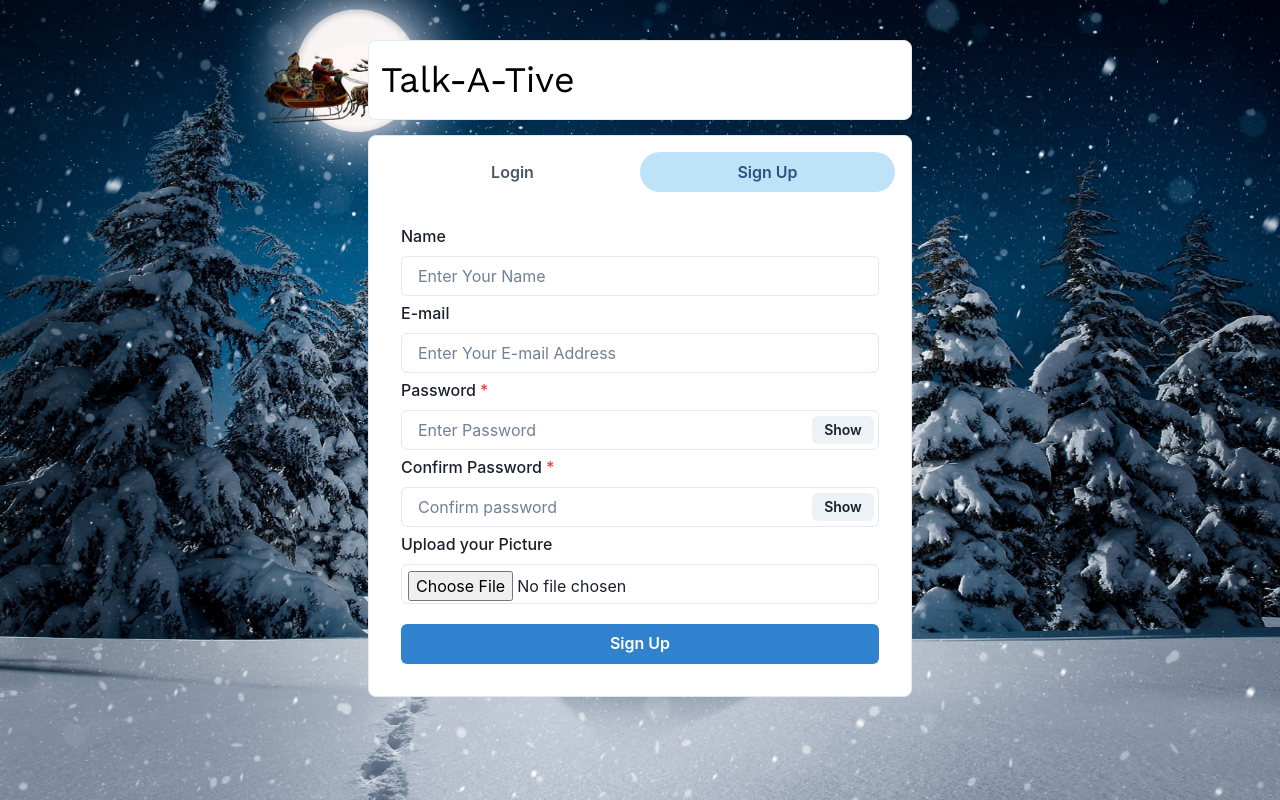
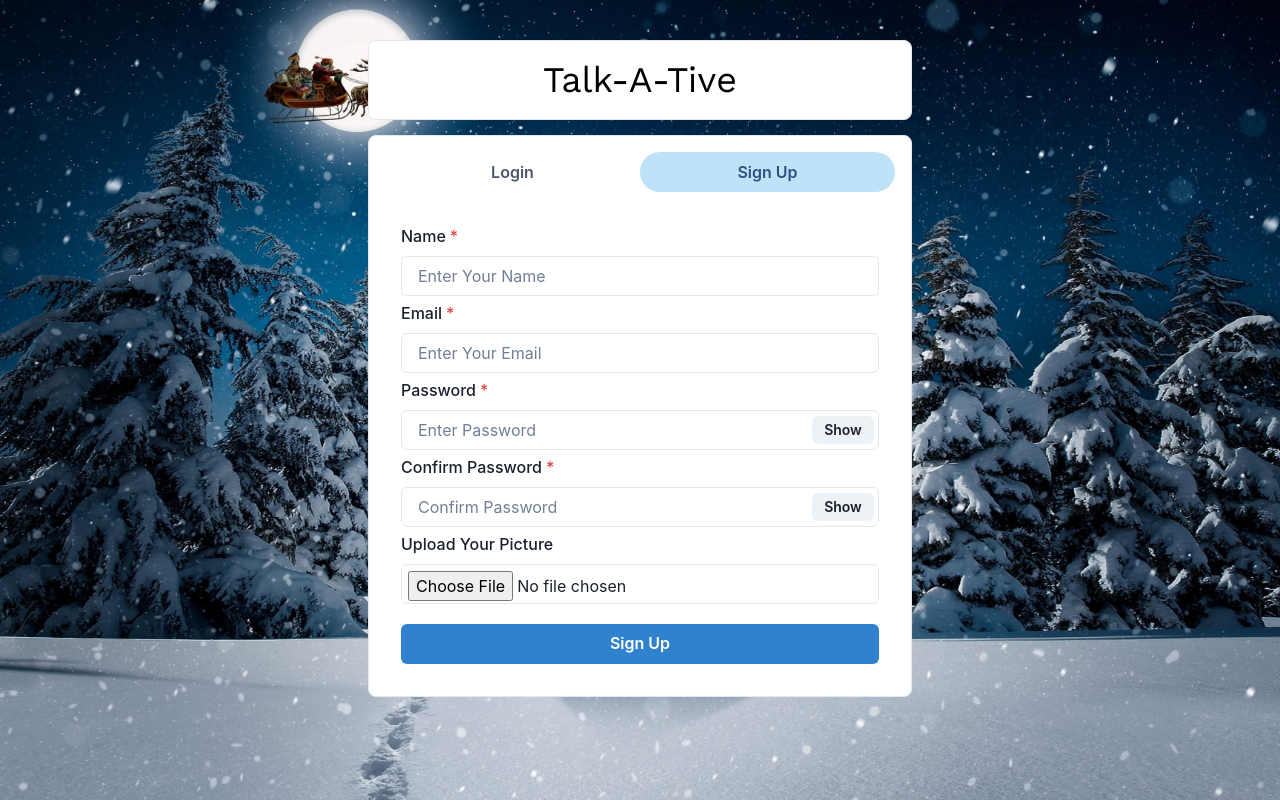
Before and after one commit to TusharSharma530/Chatting_Application, a React (Create React App) app in the folder frontend/: page / in a window 1280 px wide. Both pictures are taken after a click on the tab "Sign Up". Built offline with nearby package versions, Linux system fonts and the light colour scheme; the HTML template or start-up script is replaced by a standard one.

Commit message:
Fix CORS issue and update frontend endpoints

```diff
--- a/frontend/src/App.js
+++ b/frontend/src/App.js
@@ -1,17 +1,16 @@
-import logo from './logo.svg';
 import './App.css';
-import { Route, Routes } from "react-router-dom";
+import { Route, Routes } from 'react-router-dom';
 import Home from './pages/Home';
 import ChatPage from './pages/ChatPage';
+
 function App() {
   return (
-   <div className='App' >
-    <Routes>
-    <Route path='/' Component={Home}  />
-    <Route path='/chats' Component={ChatPage}/>
-
-    </Routes>
-   </div>
+    <div className="App">
+      <Routes>
+        <Route path="/" element={<Home />} />
+        <Route path="/chats" element={<ChatPage />} />
+      </Routes>
+    </div>
   );
 }
 
--- a/frontend/src/components/Authentication/Login.jsx
+++ b/frontend/src/components/Authentication/Login.jsx
@@ -1,23 +1,30 @@
-import { Button, FormControl, FormLabel, Input, InputGroup, InputRightElement, VStack, useToast } from '@chakra-ui/react'
-import axios from 'axios';
-import React, { useState } from 'react'
-import { useNavigate } from 'react-router-dom';
-
-
+import {
+  Button,
+  FormControl,
+  FormLabel,
+  Input,
+  InputGroup,
+  InputRightElement,
+  VStack,
+  useToast,
+} from "@chakra-ui/react";
+import axios from "axios";
+import React, { useState } from "react";
+import { useNavigate } from "react-router-dom";
 
 const Login = () => {
-
-
   const [email, setEmail] = useState();
   const [password, setPassword] = useState();
 
   const [loading, setLoading] = useState(false);
   const [show, setShow] = useState(false);
-    const toast =useToast();
-    const navigate=useNavigate();
+  const toast = useToast();
+  const navigate = useNavigate();
+
   const submitHandler = async () => {
     setLoading(true);
-      if ( !email || !password ) {
+
+    if (!email || !password) {
       toast({
         title: "Please fill all the fields",
         status: "warning",
@@ -31,57 +38,57 @@ const Login = () => {
 
     try {
       const config = {
-          Headers: {
-            "content-type": "application/json",
+        headers: {
+          "Content-Type": "application/json",
         },
       };
+
+      console.time("login-request");
+
       const { data } = await axios.post(
         `${process.env.REACT_APP_API_URL}/api/user/login`,
         { email, password },
         config
       );
 
-
+      console.timeEnd("login-request");
 
       toast({
-          title: "Login Successfull",
+        title: "Login Successful",
         status: "success",
         duration: 5000,
         isClosable: true,
         position: "top",
       });
-        localStorage.setItem("userInfo",JSON.stringify(data))
+
+      localStorage.setItem("userInfo", JSON.stringify(data));
       setLoading(false);
-        navigate("/chats")
+      navigate("/chats");
     } catch (error) {
       toast({
-          title:"----Error Occured-----",
-          description:error.response.data.message,
-          status:"error",
-          duration:5000,
-          isClosable:true,
-          position:"top"
-        })
+        title: "Error Occurred",
+        description: error?.response?.data?.message || error.message,
+        status: "error",
+        duration: 5000,
+        isClosable: true,
+        position: "top",
+      });
       setLoading(false);
     }
   };
 
   return (
-        <VStack
-        spacing={'5px'}
-        >
-
-
-          <FormControl id='email' >
+    <VStack spacing={"5px"}>
+      <FormControl id="email" isRequired>
         <FormLabel>E-mail</FormLabel>
         <Input
-              type='email'
+          type="email"
           value={email}
-              placeholder='Enter Your E-mail Address'
-              onChange={(e)=>setEmail(e.target.value)}
-
+          placeholder="Enter Your E-mail Address"
+          onChange={(e) => setEmail(e.target.value)}
         />
       </FormControl>
+
       <FormControl id="password" isRequired>
         <FormLabel>Password</FormLabel>
         <InputGroup size="md">
@@ -92,13 +99,12 @@ const Login = () => {
             onChange={(e) => setPassword(e.target.value)}
           />
           <InputRightElement width="4.5rem">
-                <Button h="1.75rem" size="sm" onClick={()=>setShow(!show)}>
+            <Button h="1.75rem" size="sm" onClick={() => setShow(!show)}>
               {show ? "Hide" : "Show"}
             </Button>
           </InputRightElement>
         </InputGroup>
       </FormControl>
-
 
       <Button
         variant={"solid"}
@@ -116,16 +122,15 @@ const Login = () => {
         colorScheme="red"
         width="100%"
         style={{ marginTop: 15 }}
-            onClick={()=>{
-                setEmail("guest@example.com")
-                setPassword("123456")
+        onClick={() => {
+          setEmail("guest@example.com");
+          setPassword("123456");
         }}
-
       >
         Get Guest User Credentials
       </Button>
     </VStack>
-      )
-}
+  );
+};
 
-export default Login
+export default Login;
--- a/frontend/src/components/Authentication/Signup.jsx
+++ b/frontend/src/components/Authentication/Signup.jsx
@@ -6,26 +6,27 @@ import {
   InputGroup,
   InputRightElement,
   VStack,
-  position,
   useToast,
 } from "@chakra-ui/react";
 
 import axios from "axios";
 import React, { useState } from "react";
-import{useNavigate} from "react-router-dom";
+import { useNavigate } from "react-router-dom";
+
 const Signup = () => {
   const [name, setName] = useState();
   const [email, setEmail] = useState();
   const [password, setPassword] = useState();
   const [confirmPassword, setConfirmPassword] = useState();
-  const [pic, setpic] = useState();
+  const [pic, setPic] = useState();
   const [show, setShow] = useState(false);
   const [loading, setLoading] = useState(false);
   const toast = useToast();
-  const navigate=useNavigate();
+  const navigate = useNavigate();
+
   const postDetails = (pics) => {
     setLoading(true);
-    if (pics === undefined) {
+    if (!pics) {
       toast({
         title: "Please Select an Image",
         status: "warning",
@@ -33,37 +34,45 @@ const Signup = () => {
         isClosable: true,
         position: "top",
       });
+      setLoading(false);
       return;
     }
+
     if (pics.type === "image/jpeg" || pics.type === "image/png") {
       const data = new FormData();
       data.append("file", pics);
       data.append("upload_preset", "CHAT_APP");
       data.append("cloud_name", "dauxzagtc");
-      fetch(`https://api.cloudinary.com/v1_1/dauxzagtc/image/upload`, {
-        method: "post",
+
+      fetch("https://api.cloudinary.com/v1_1/dauxzagtc/image/upload", {
+        method: "POST",
         body: data,
       })
         .then((res) => res.json())
         .then((data) => {
-          setpic(data.url.toString());
-          console.log(data.url.toString());
+          setPic(data.url.toString());
           setLoading(false);
         })
         .catch((err) => {
           console.log(err);
+          toast({
+            title: "Image upload failed",
+            status: "error",
+            duration: 5000,
+            isClosable: true,
+            position: "top",
+          });
           setLoading(false);
         });
     } else {
       toast({
-        title: "Please select an Image",
+        title: "Please select a JPEG or PNG image",
         status: "warning",
         duration: 5000,
         isClosable: true,
         position: "top",
       });
       setLoading(false);
-      return;
     }
   };
 
@@ -81,44 +90,58 @@ const Signup = () => {
       return;
     }
 
+    if (password !== confirmPassword) {
+      toast({
+        title: "Passwords do not match",
+        status: "warning",
+        duration: 5000,
+        isClosable: true,
+        position: "top",
+      });
+      setLoading(false);
+      return;
+    }
+
     try {
       const config = {
-        Headers: {
-          "content-type": "application/json",
+        headers: {
+          "Content-Type": "application/json",
         },
       };
-     const { data } = await axios.post(
-  `${process.env.REACT_APP_API_URL}/api/user`,
-  { name, email, password, pic },
-  config
-);
+
+      const { data } = await axios.post(
+        `${process.env.REACT_APP_API_URL}/api/user`,
+        { name, email, password, pic },
+        config
+      );
 
       toast({
-        title: "Registration Successfull",
+        title: "Registration Successful",
         status: "success",
         duration: 5000,
         isClosable: true,
         position: "top",
       });
-      localStorage.setItem("userInfo",JSON.stringify(data))
+
+      localStorage.setItem("userInfo", JSON.stringify(data));
       setLoading(false);
-      navigate("/chats")
+      navigate("/chats");
     } catch (error) {
       toast({
-        title:"Error Occured",
-        description:error.response.data.message,
-        status:"error",
-        duration:5000,
-        isClosable:true,
-        position:"top"
-      })
+        title: "Error Occurred",
+        description: error.response?.data?.message || error.message,
+        status: "error",
+        duration: 5000,
+        isClosable: true,
+        position: "top",
+      });
       setLoading(false);
     }
   };
 
   return (
     <VStack spacing={"5px"}>
-      <FormControl id="firstname">
+      <FormControl id="name" isRequired>
         <FormLabel>Name</FormLabel>
         <Input
           placeholder="Enter Your Name"
@@ -126,13 +149,15 @@ const Signup = () => {
         />
       </FormControl>
 
-      <FormControl id="email">
-        <FormLabel>E-mail</FormLabel>
+      <FormControl id="email" isRequired>
+        <FormLabel>Email</FormLabel>
         <Input
-          placeholder="Enter Your E-mail Address"
+          type="email"
+          placeholder="Enter Your Email"
           onChange={(e) => setEmail(e.target.value)}
         />
       </FormControl>
+
       <FormControl id="password" isRequired>
         <FormLabel>Password</FormLabel>
         <InputGroup size="md">
@@ -148,12 +173,13 @@ const Signup = () => {
           </InputRightElement>
         </InputGroup>
       </FormControl>
-      <FormControl id="password" isRequired>
+
+      <FormControl id="confirm-password" isRequired>
         <FormLabel>Confirm Password</FormLabel>
         <InputGroup size="md">
           <Input
             type={show ? "text" : "password"}
-            placeholder="Confirm password"
+            placeholder="Confirm Password"
             onChange={(e) => setConfirmPassword(e.target.value)}
           />
           <InputRightElement width="4.5rem">
@@ -163,8 +189,9 @@ const Signup = () => {
           </InputRightElement>
         </InputGroup>
       </FormControl>
+
       <FormControl id="pic">
-        <FormLabel>Upload your Picture</FormLabel>
+        <FormLabel>Upload Your Picture</FormLabel>
         <Input
           type="file"
           p={1.5}
@@ -172,6 +199,7 @@ const Signup = () => {
           onChange={(e) => postDetails(e.target.files[0])}
         />
       </FormControl>
+
       <Button
         colorScheme="blue"
         width="100%"
--- a/frontend/src/components/SingleChat.jsx
+++ b/frontend/src/components/SingleChat.jsx
@@ -15,7 +15,7 @@ import animationData from "../animations/typing.json";
 import io from "socket.io-client";
 import UpdateGroupChatModal from "./miscellaneous/UpdateGroupChatModal";
 import { ChatState } from "../context/ChatProvider";
-const ENDPOINT = "https://chatting-application-2-llq6.onrender.com"; // "https://talk-a-tive.herokuapp.com"; -> After deployment
+const ENDPOINT = process.env.REACT_APP_API_URL; // "https://talk-a-tive.herokuapp.com"; -> After deployment
 var socket, selectedChatCompare;
 
 const SingleChat = ({ fetchAgain, setFetchAgain }) => {
--- a/frontend/src/components/userAvatar/UserListItem.jsx
+++ b/frontend/src/components/userAvatar/UserListItem.jsx
@@ -1,6 +1,6 @@
 import { Avatar } from "@chakra-ui/avatar";
 import { Box, Text } from "@chakra-ui/layout";
-import { ChatState } from "../../context/ChatProvider";
+
 
 const UserListItem = ({user, handleFunction }) => {
   // const { user } = ChatState();
--- a/frontend/src/pages/Home.jsx
+++ b/frontend/src/pages/Home.jsx
@@ -1,5 +1,4 @@
 import React, { useEffect } from "react";
-
 import {
   Box,
   Container,
@@ -10,38 +9,40 @@ import {
   Tabs,
   Text,
 } from "@chakra-ui/react";
+import { useNavigate } from "react-router-dom";
 import Login from "../components/Authentication/Login";
 import Signup from "../components/Authentication/Signup";
-import { useNavigate } from "react-router-dom";
+
 const Home = () => {
-  const navigate=useNavigate();
+  const navigate = useNavigate();
 
-  useEffect(()=>{
-    const user=JSON.parse(localStorage.getItem("userInfo"));
-    if(user){
-      navigate("/chats")
+  useEffect(() => {
+    const user = JSON.parse(localStorage.getItem("userInfo"));
+    if (user) {
+      navigate("/chats");
     }
-
-  },[navigate])
+  }, [navigate]);
 
   return (
     <Container maxW="xl" centerContent>
       <Box
-        d="flex"
-        justifyContent={"center"}
+        display="flex"
+        justifyContent="center"
+        alignItems="center"
         p={3}
-        bg={"white"}
-        w={"100%"}
+        bg="white"
+        w="100%"
         m="40px 0 15px 0"
-        borderRadius={"lg"}
+        borderRadius="lg"
         borderWidth="1px"
       >
-        <Text fontSize="4xl" fontFamily="work sans" color="black">
+        <Text fontSize="4xl" fontFamily="Work Sans" color="black">
           Talk-A-Tive
         </Text>
       </Box>
+
       <Box bg="white" w="100%" p={4} borderRadius="lg" borderWidth="1px">
-        <Tabs isFitted variant="soft-rounded">
+        <Tabs isFitted variant="soft-rounded" colorScheme="blue">
           <TabList mb="1em">
             <Tab>Login</Tab>
             <Tab>Sign Up</Tab>
```
Lines whose indentation alone changed are shown as unchanged.
